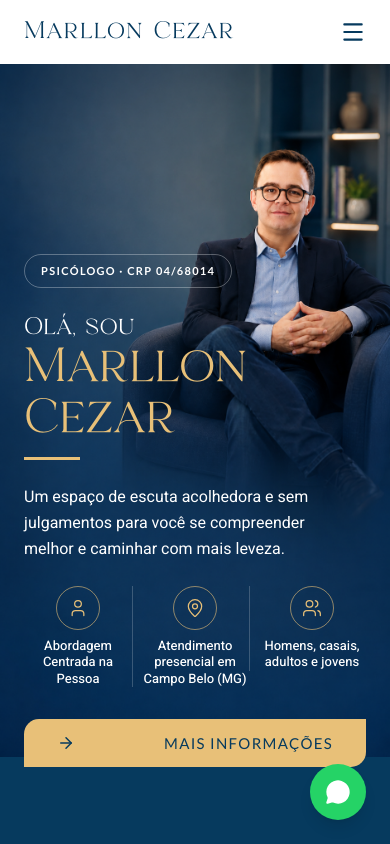
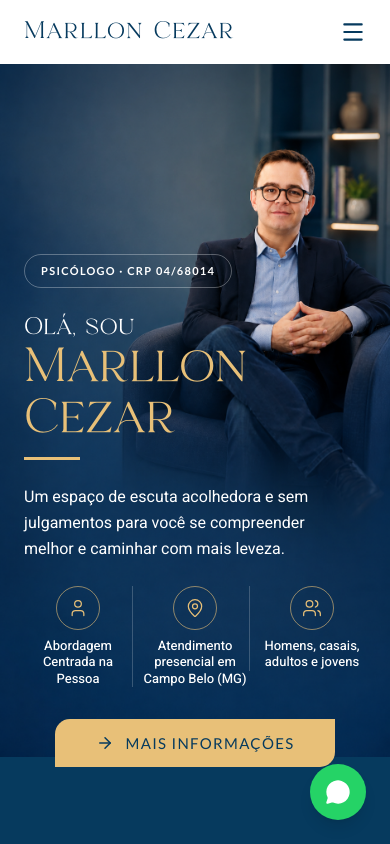
Before and after one commit to kelvenresultiva-lab/psicologomarlloncezar, a Next.js app: page / in a window 390 px wide. Shown: the top 844 px of the page. Built offline with nearby package versions, Linux system fonts and the light colour scheme.

Commit message:
Ajusta texto do checklist e centraliza botão mobile

```diff
--- a/src/components/Hero.tsx
+++ b/src/components/Hero.tsx
@@ -66,7 +66,7 @@ export default function Hero() {
             <Button
               href={whatsappLink()}
               icon={<ArrowRight size={18} />}
-              className="!w-full !justify-between"
+              className="!mx-auto !w-auto !justify-center !px-10"
             >
               {heroMobile.ctaLabel}
             </Button>
--- a/src/data/content.ts
+++ b/src/data/content.ts
@@ -23,7 +23,7 @@ export const site = {
   instagramUrl: "https://www.instagram.com/marllonpsi.acp/",
   hours: "Horário a confirmar",
   hoursNote: "As consultas precisam ser previamente agendadas.",
-  modality: "Atendimento presencial em Campo Belo (MG)",
+  modality: "Presencial em Campo Belo (MG)",
   metaDescription:
     "Marllon Cezar é psicólogo especialista em Abordagem Centrada na Pessoa, com atendimento em Campo Belo (MG) para homens, casais, adultos e jovens.",
 } as const;
```
